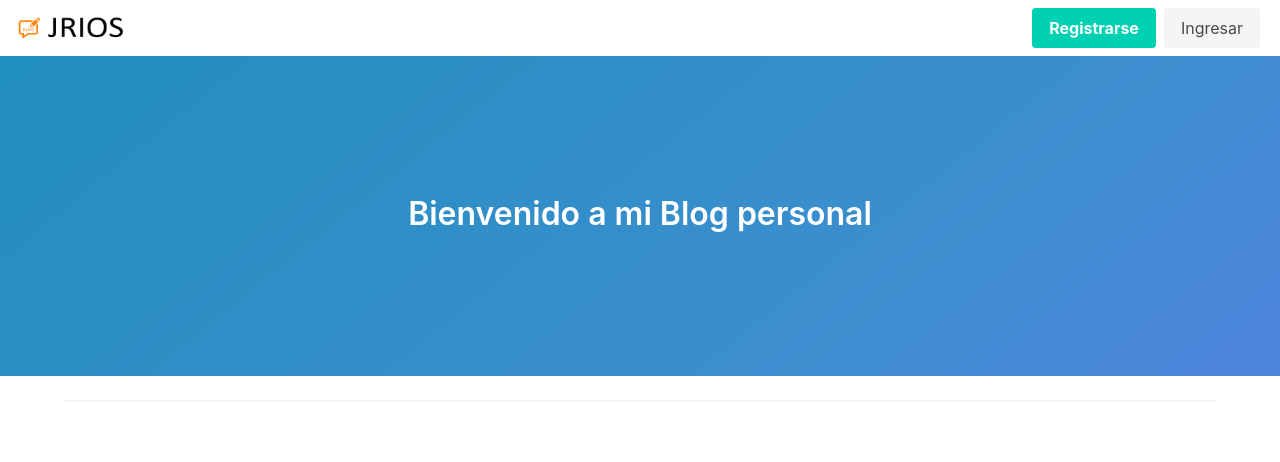
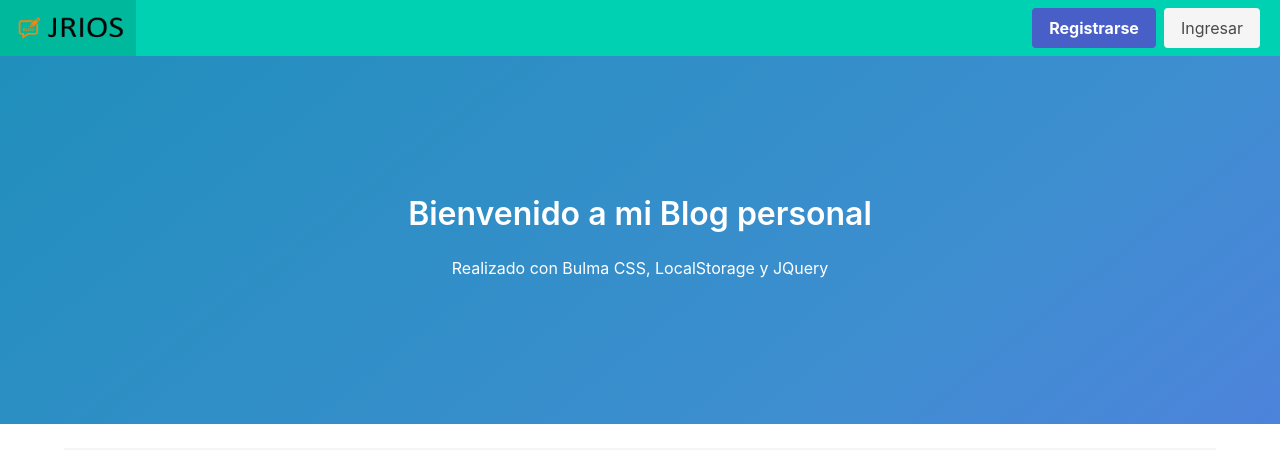
Before and after one commit to JorgRios/examen, a plain HTML site: page index.html in a window 1280 px wide. Drawn offline with Linux system fonts and the light colour scheme.

Commit message:
retoque de colores

```diff
--- a/index.html
+++ b/index.html
@@ -11,7 +11,7 @@
         <script src="vendor\jquery\jquery361.min.js"></script>
     </head>
     <body>
-        <nav class="navbar is-fixed-top" role="navigation" aria-label="main navigation">
+        <nav class="navbar is-fixed-top is-primary" role="navigation" aria-label="main navigation">
             <div class="navbar-brand">
               <a class="navbar-item" href="\">
                 <img src="img\logo.png" width="112" height="28">
@@ -28,7 +28,7 @@
                 <div class="navbar-end">
                     <div class="navbar-item">
                         <div class="buttons">
-                            <a class="button is-primary" id="registra-btn">
+                            <a class="button is-link" id="registra-btn">
                                 <strong>Registrarse</strong>
                             </a>
                             <a class="button is-light" id="ingresa-btn">
@@ -46,6 +46,7 @@
             <div class="hero-body">
                 <div class="container has-text-centered">
                     <h1 class="title">Bienvenido a mi Blog personal</h1>
+                    <h2> Realizado con Bulma CSS, LocalStorage y JQuery</h2>
                 </div>
             </div>
         </section>
```
